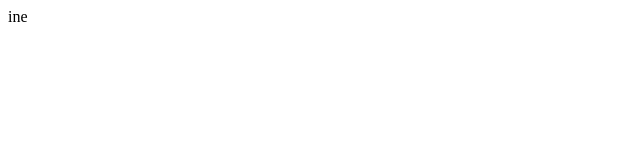
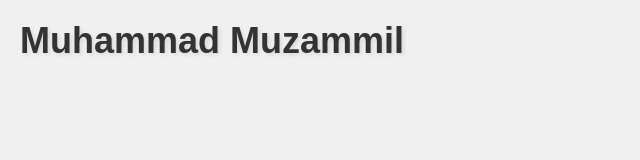
Before and after one commit to muhammadmuzammil33/Peer-Task-1, a plain HTML site: page index.html in a window 1280 px wide. Shown: the whole page, without its empty margins (0-640 px from the left). Drawn offline with Linux system fonts and the light colour scheme.

Commit message:
Update index.html

```diff
--- a/index.html
+++ b/index.html
@@ -1 +1,30 @@
-ine
+<!DOCTYPE html>
+<html lang="en">
+<head>
+    <meta charset="UTF-8">
+    <meta name="viewport" content="width=device-width, initial-scale=1.0">
+    <title>Muhammad Muzammil</title>
+    <style>
+        body {
+            margin: 0;
+            padding: 0;
+            height: 100vh;
+            background-color: #f0f0f0;
+            font-family: Arial, sans-serif;
+        }
+
+        .name {
+            position: absolute;
+            top: 20px;
+            left: 20px;
+            font-size: 36px;
+            font-weight: bold;
+            color: #333;
+            text-shadow: 2px 2px 4px rgba(0, 0, 0, 0.1);
+        }
+    </style>
+</head>
+<body>
+    <div class="name">Muhammad Muzammil</div>
+</body>
+</html>
```
